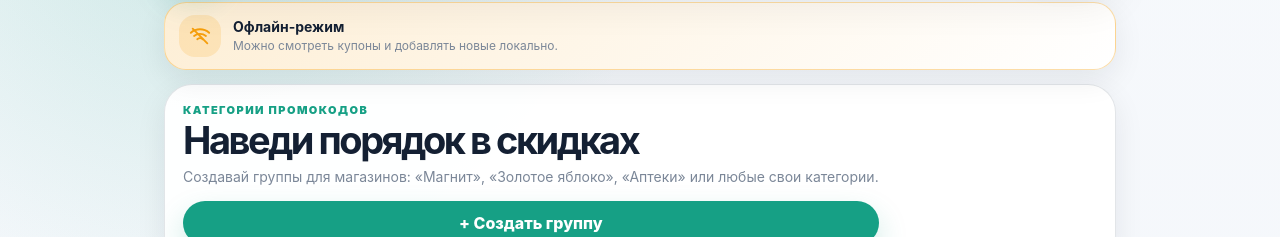
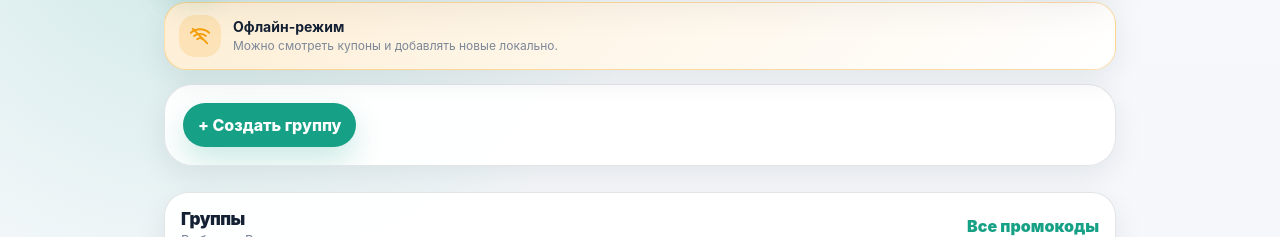
Before and after one commit to jimmy-neytron/qr_coupon_wallet_bot, a Vue app: page /groups in a window 1280 px wide. Shown: the part 92-329 px from the top of the page. Built offline with nearby package versions, Linux system fonts and the light colour scheme; no server answers.

Commit message:
fix: Обновил главный экран

```diff
--- a/src/components/groups/GroupsHero.vue
+++ b/src/components/groups/GroupsHero.vue
@@ -12,11 +12,11 @@ const emit = defineEmits<{
 
 <template>
   <section class="profile-hero groups-hero">
-    <div>
-      <p class="eyebrow">Категории промокодов</p>
-      <h2>Наведи порядок в скидках</h2>
-      <p>Создавай группы для магазинов: «Магнит», «Золотое яблоко», «Аптеки» или любые свои категории.</p>
-    </div>
+<!--    <div>-->
+<!--      <p class="eyebrow">Категории промокодов</p>-->
+<!--      <h2>Наведи порядок в скидках</h2>-->
+<!--      <p>Создавай группы для магазинов: «Магнит», «Золотое яблоко», «Аптеки» или любые свои категории.</p>-->
+<!--    </div>-->
     <button class="button button--primary" type="button" :disabled="isCreating" @click="emit('create')">
       <LoadingSpinner v-if="isCreating" />
       <span>+ Создать группу</span>
```
